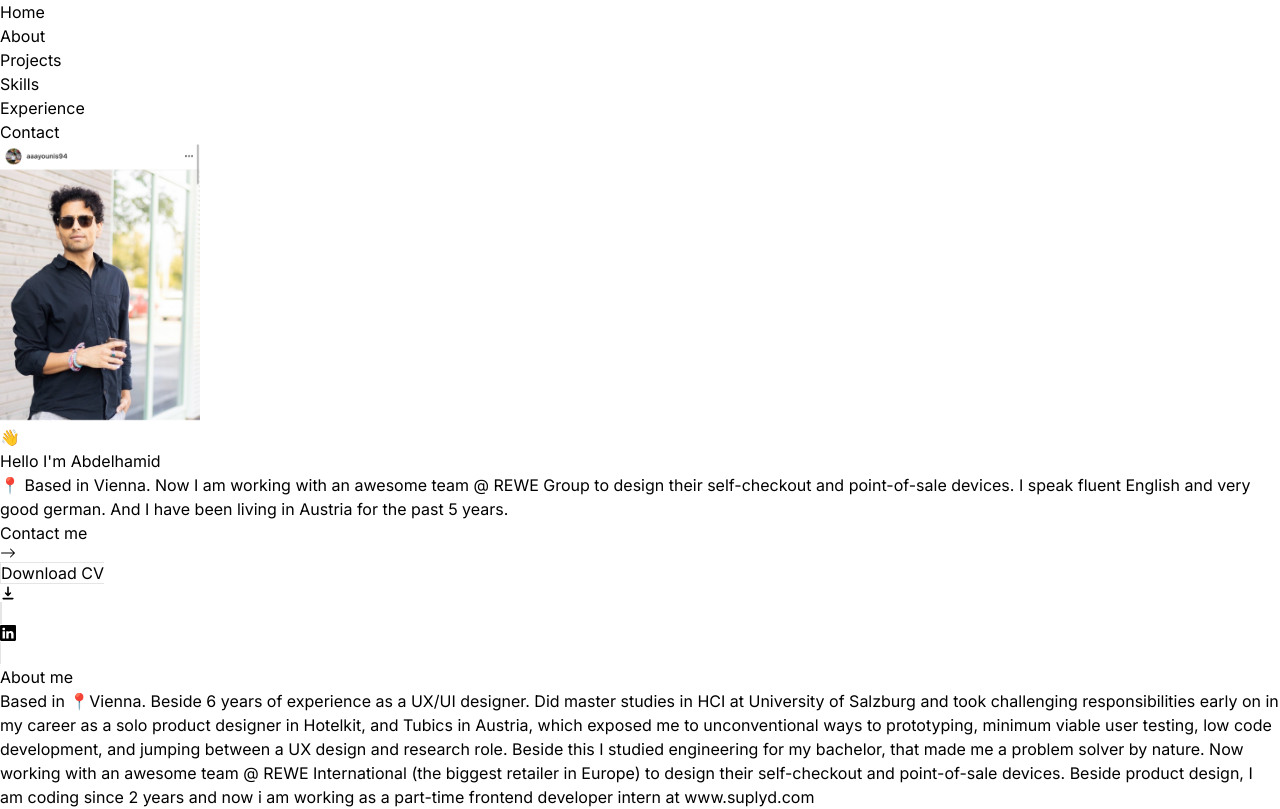
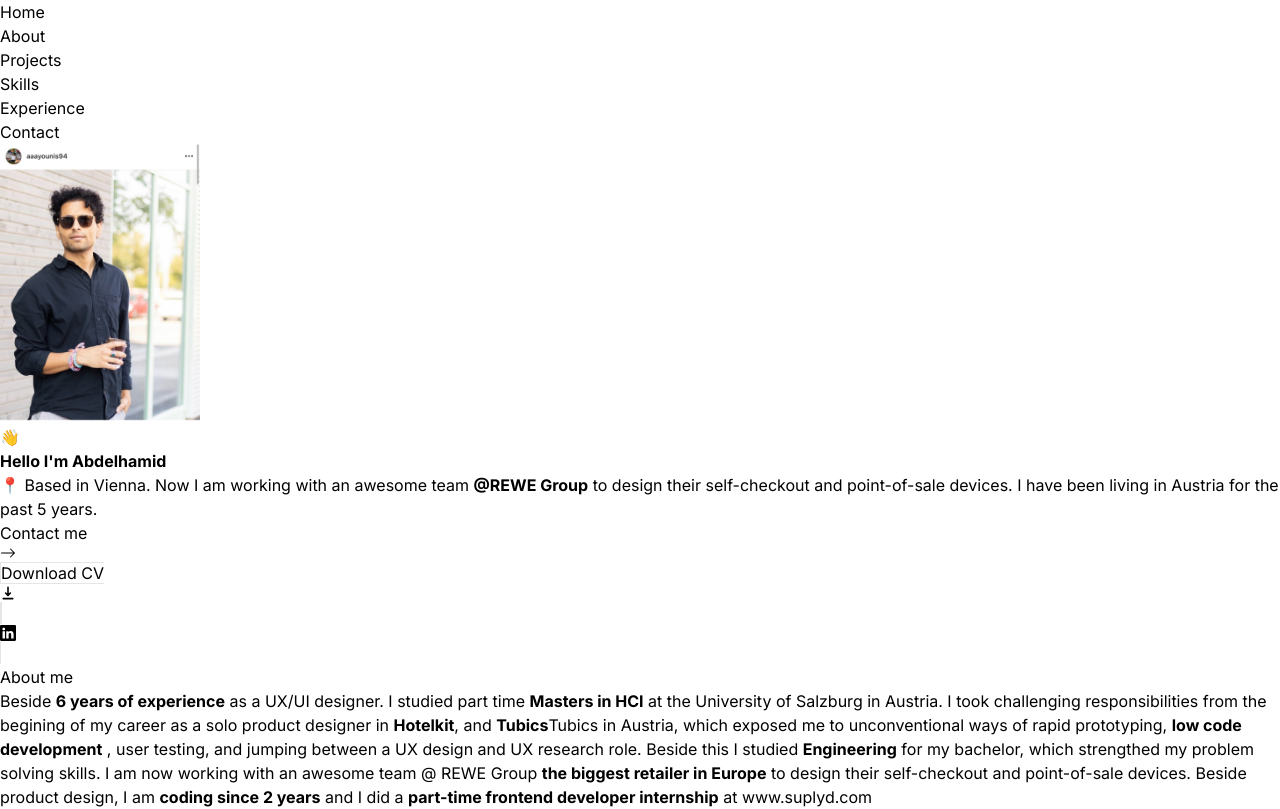
Before and after one commit to younis2516/portfolio-website-abdelhamid-younis, a Next.js app: page / in a window 1280 px wide. Shown: the top 809 px of the page. Built offline with nearby package versions, Linux system fonts and the light colour scheme.

Commit message:
styling intro

```diff
--- a/components/About.tsx
+++ b/components/About.tsx
@@ -16,9 +16,9 @@
       id='about'
     >
           <SectionHeading>About me</SectionHeading>
-          <p className='mb-3 text-lg leading-8 sm:mb-40'>Based in 📍Vienna. Beside 6 years of experience as a UX/UI designer. Did master studies in HCI at University of Salzburg and took challenging responsibilities early on in my career as a solo product designer in Hotelkit, and Tubics in Austria, which exposed me to unconventional ways to prototyping, minimum viable user testing, low code development, and jumping between a UX design and research role. Beside this I studied engineering for my bachelor, that made me a problem solver by nature.
+          <p className='mb-3 text-lg leading-8 sm:mb-40'>Beside <strong>6 years of experience</strong> as a UX/UI designer. I studied part time <strong>Masters in HCI</strong> at the University of Salzburg in Austria. I took challenging responsibilities from the begining of my career as a solo product designer in <strong>Hotelkit</strong>, and <strong>Tubics</strong>Tubics in Austria, which exposed me to unconventional ways of rapid prototyping, <strong>low code development</strong> , user testing, and jumping between a UX design and UX research role. Beside this I studied <strong>Engineering</strong> for my bachelor, which strengthed my problem solving skills.
 
-Now working with an awesome team @ REWE International (the biggest retailer in Europe) to design their self-checkout and point-of-sale devices. Beside product design, I am coding since 2 years and now i am working as a part-time frontend developer intern at www.suplyd.com </p>
+I am now working with an awesome team @ REWE Group <strong>the biggest retailer in Europe</strong> to design their self-checkout and point-of-sale devices. Beside product design, I am <strong>coding since 2 years</strong> and I did a <strong>part-time frontend developer internship</strong> at www.suplyd.com </p>
     </motion.section>
   )
 }
--- a/components/Intro.tsx
+++ b/components/Intro.tsx
@@ -42,8 +42,8 @@
               initial={{ opacity: 0, y: 100 }}
               animate={{ opacity:1,y:0}}
               className='mr-2 ml-2 sm:mr-20 sm:ml-20 mb-10 sm:mb-0 text-center mt-10 px-4 text-lg font-medium !leading-[1.5] sm:text-xl'
-          > <span className='font-bold text-3xl mb-6'> Hello I'm Abdelhamid<br/> </span> 📍 Based in Vienna.
-              Now I am working with an awesome team @ REWE Group to design their self-checkout and point-of-sale devices. I speak fluent English and very good german. And I have been living in Austria for the past 5 years.</motion.p>
+          > <span className='font-bold text-3xl mb-6'><strong> Hello I'm Abdelhamid</strong><br/> </span> 📍 Based in Vienna.
+              Now I am working with an awesome team <strong>@REWE Group</strong> to design their self-checkout and point-of-sale devices. I have been living in Austria for the past 5 years.</motion.p>
 
           <motion.div
               initial={{ opacity: 0, y: 100 }}
--- a/components/Projects.tsx
+++ b/components/Projects.tsx
@@ -20,9 +20,7 @@
       <section
           ref={ref}
           id='projects'
-          className='scroll-mt-28 ml-5 mr-5 sm:ml-20 sm:mr-20 justify-center items-center mt-20'
-
-      >
+          className='scroll-mt-28 ml-5 mr-5 sm:ml-20 sm:mr-20 justify-center items-center mt-20'      >
           <SectionHeading>Projects</SectionHeading>
           <div className="flex justify-center flex-wrap gap-2 sm:gap-4 mb-10">
         {ProjectTypes?.map((type) => (
@@ -42,7 +40,6 @@
                   <React.Fragment key={index}>
                       <Project {...project}  />
                   </React.Fragment>
-
               ))}
           </div>
     </section>
```
